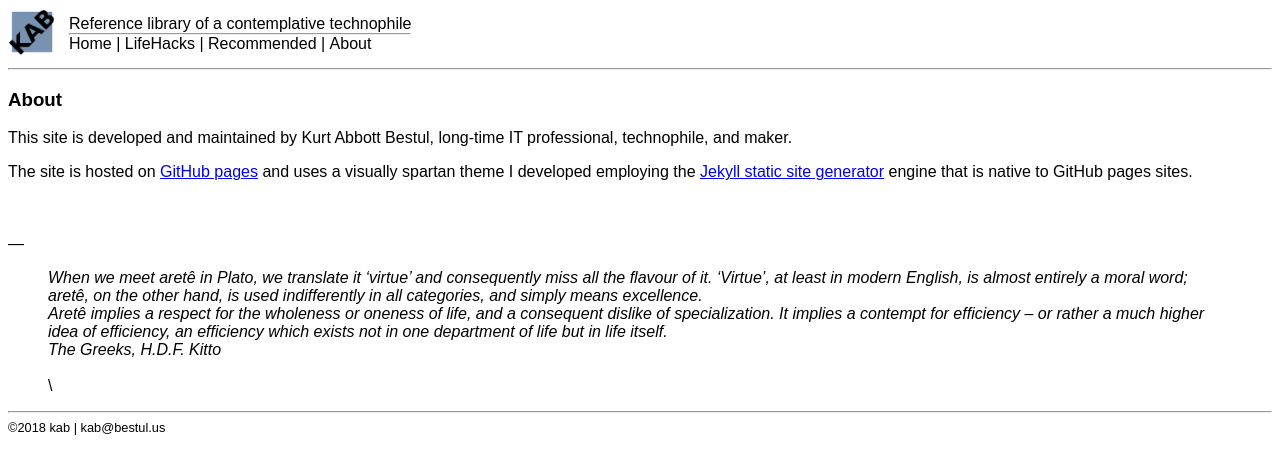
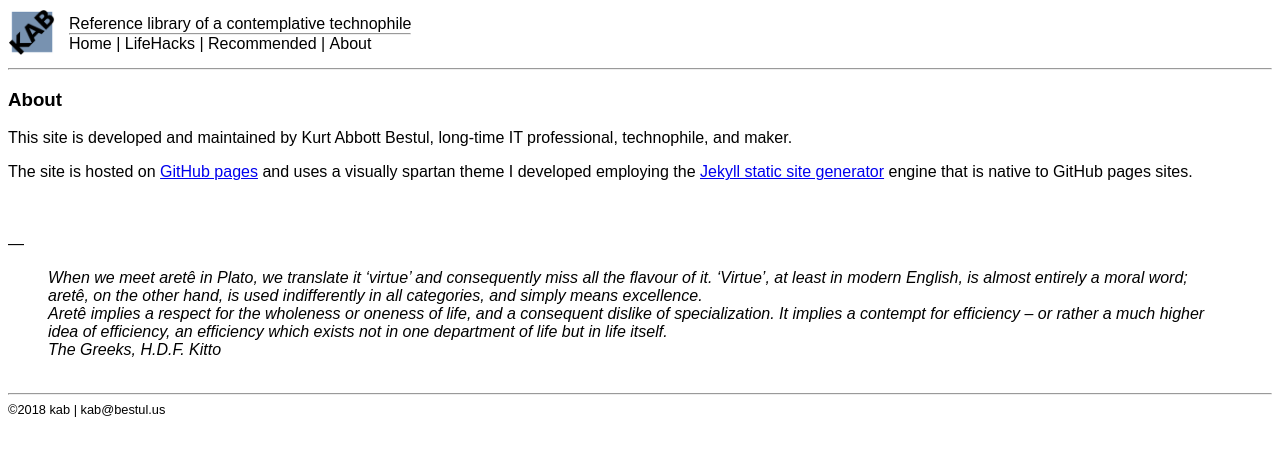
Before and after one commit to kabtech/kab, a Jekyll site: the page built from about.md, in a window 1280 px wide. Shown: the top 474 px of the page. Built offline with Jekyll 4.4.1, drawn with Linux system fonts in a browser that asks for light colours.

Commit message:
Update about.md

```diff
--- a/about.md
+++ b/about.md
@@ -7,15 +7,14 @@
 This site is developed and maintained by Kurt Abbott Bestul, long-time IT professional, technophile, and maker.
 
 The site is hosted on [GitHub pages](https://pages.github.com/) and uses a visually spartan theme I developed employing the [Jekyll static site generator](https://en.wikipedia.org/wiki/Jekyll_(software)) engine that is native to GitHub pages sites.
-\
-\
-\
-\
+<br/>
+<br/>
+<br/>
+<br/>
 ---
 
 > *When we meet aret&#234; in Plato, we translate it 'virtue' and consequently miss all the flavour of it. 'Virtue', at least in modern English, is almost entirely a moral word; aret&#234;, on the other hand, is used indifferently in all categories, and simply means excellence.
 Aret&#234; implies a respect for the wholeness or oneness of life, and a consequent dislike of specialization. It implies a contempt for efficiency -- or rather a much higher idea of efficiency, an efficiency which exists not in one department of life but in life itself.
 The Greeks, H.D.F. Kitto*
-\
-\
-\
+<br/>
+<br/>
```
